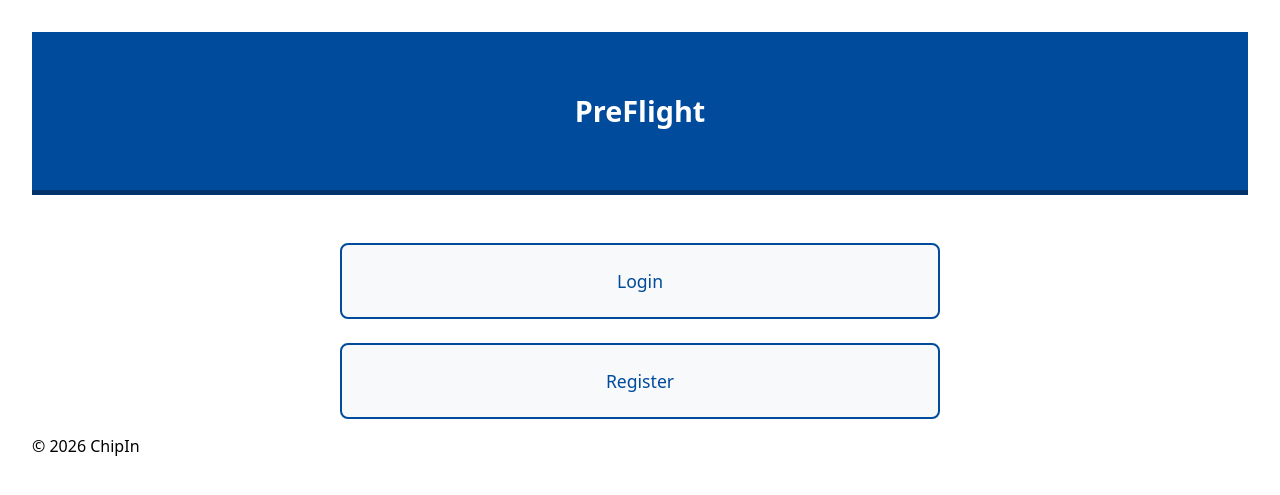
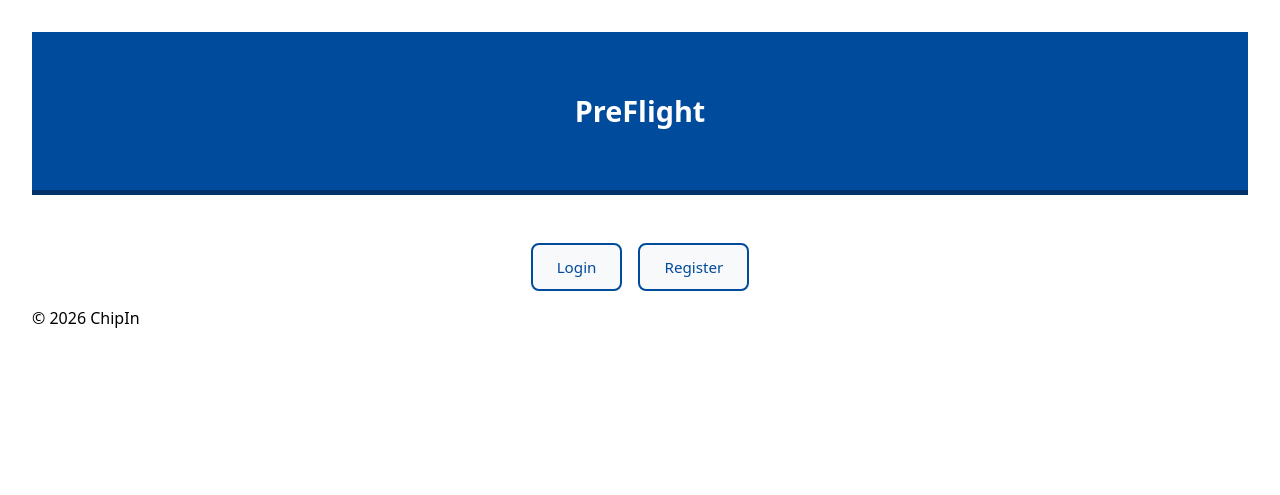
Before and after one commit to Sukhoi33/major_project, a Django app: template chipin/templates/chipin/landing.html in a window 1280 px wide. Shown: the top 495 px of the page. Run offline with Django 5.2, Linux system fonts and the light colour scheme; the template is opened without the code that fills it, so the values that code supplies are empty.

Commit message:
button size adjustments

```diff
--- a/chipin/static/chipin/styles.css
+++ b/chipin/static/chipin/styles.css
@@ -186,17 +186,20 @@ body { font-family: system-ui, -apple-system, Segoe UI, Roboto, Arial, sans-seri
 .user-section {
     margin-top: 2.5rem;
     margin-bottom: 1.5rem;
+    display: flex;
+    justify-content: center;
 }
 
 .user-info-card {
     display: flex;
     align-items: center;
     justify-content: space-between;
-    padding: 1rem;
+    gap: 1.25rem;
+    padding: 0.75rem;
     border: 2px solid #004b9b;
     border-radius: 8px;
     background-color: #f8f9fa;
-    max-width: 400px;
+    max-width: 500px;
 }
 
 .username {
@@ -233,7 +236,13 @@ body { font-family: system-ui, -apple-system, Segoe UI, Roboto, Arial, sans-seri
 
 .auth-buttons {
     display: flex;
-    flex-direction: column;
-    gap: 1.5rem;
+    flex-direction: row;
+    gap: 1rem;
     margin-top: 3rem;
+    justify-content: center;
 }
+
+.landing-page .menu-button {
+    padding: 0.75rem 1.5rem;
+    font-size: 0.95rem;
+}
```
Also changed, not shown: db.sqlite3.
